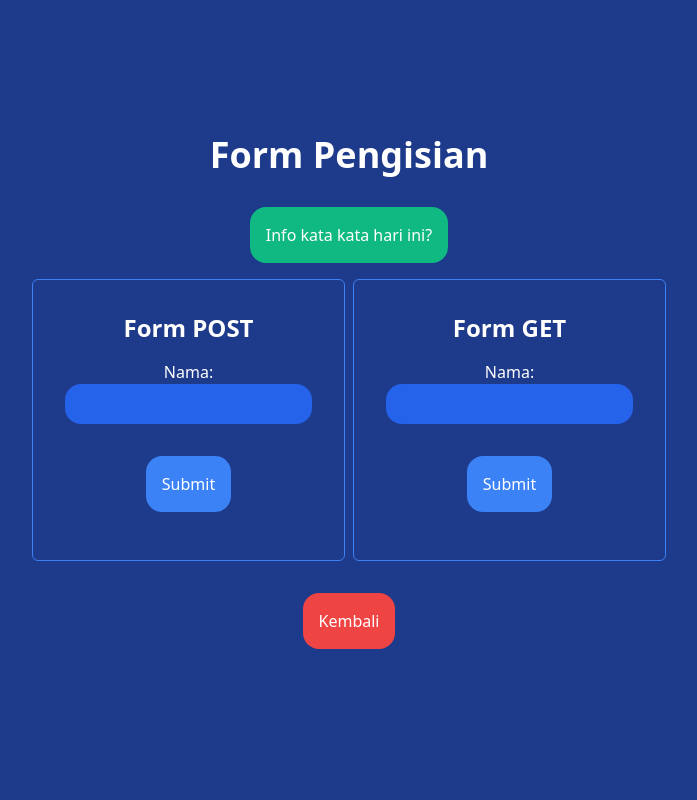
After one commit to RifaiKN/flask-week10, a Flask app: page /formkerangajaib in a window 1280 px wide. The commit adds this page. Shown: the whole page, without its empty margins (291-988 px from the left). Run offline with Flask 3, Linux system fonts and the light colour scheme.

Commit message:
Tambah Fitur

```diff
--- a/app.py
+++ b/app.py
@@ -1,5 +1,5 @@
 from flask import Flask, render_template, request, redirect
-
+import random
 app = Flask(__name__)
 
 # Route untuk homepage - Nomor 1
@@ -81,5 +81,38 @@ def hasil_form():
 
     return render_template('hasilform.html', data=data)
 
+# Laman Kerang Ajaib
+
+kalimat = [
+    "Iya, jalani langkah-langkahmu dengan keyakinan.",
+    "Tidak, cuaca mungkin akan mengejutkanmu.",
+    "Bergantung pada intuisimu, mungkin baik untuk mendengarkan teman.",
+    "Cinta sejati seperti gelombang laut yang datang dan pergi.",
+    "Rencanamu mungkin sukses, tetapi semuanya tergantung pada usahamu.",
+    "Keberuntungan seringkali hadir kepada yang bersiap.",
+    "Cobalah hal baru, dan lihatlah apa yang terjadi.",
+    "Mungkin, tetapi pertemuan istimewa memerlukan waktu.",
+    "Ya, saatnya mengambil risiko dan melangkah maju.",
+    "Ada kemungkinan petualangan menarik menanti di depanmu."
+]
+
+@app.route('/formkerangajaib')
+def form_kerang():
+    return render_template('formskerang.html')
+
+@app.route('/kerangajaib/', methods=['GET', 'POST'])
+def kerangajaib():
+    if request.method == 'POST':
+        name = request.form.get('nama')
+        sentence = f"Selamat datang, {name}, anda berhasil masuk ke Puja Kerang Ajaib"
+        return render_template('kerangajaib.html', sentence=sentence)
+    elif request.method == 'GET':
+        name = request.args.get('nama')
+        if not name:
+            sentence = random.choice(kalimat)
+        else:
+            sentence = f"{name.capitalize()}, {random.choice(kalimat).lower()}"
+        return render_template('kerangajaib.html', sentence=sentence)
+
 if __name__ == "__main__":
     app.run(debug=True)
--- /dev/null
+++ b/templates/formskerang.html
@@ -0,0 +1,41 @@
+<!DOCTYPE html>
+<html lang="en">
+
+<head>
+    <meta charset="UTF-8">
+    <meta name="viewport" content="width=device-width, initial-scale=1.0">
+    <title>Form Klub SpongeBob</title>
+    <link rel="stylesheet" href="https://unpkg.com/tailwindcss@^2.2/dist/tailwind.min.css">
+</head>
+
+<body class="bg-blue-900 text-white flex flex-col items-center justify-center min-h-screen">
+    <h1 class="text-4xl font-bold mb-4">Form Pengisian</h1>
+    <a href="/kerangajaib/" class="m-4 p-4 bg-green-500 hover:bg-green-600 rounded-2xl text-white">Info kata kata hari ini?</a>
+    <div class="flex">
+        <!-- POST Form -->
+        <form action="/kerangajaib/" method="post" class="flex flex-col items-center border border-blue-500 p-8 rounded-md mb-4">
+            <h2 class="text-2xl font-bold mb-4">Form POST</h2>
+            <label for="namaPost" class="text-white">Nama:</label>
+            <input type="text" id="namaPost" name="nama" required
+                class="bg-blue-600 text-white p-2 rounded-2xl focus:outline-none focus:ring focus:border-blue-300 mb-4">
+            <button type="submit" class="m-4 p-4 bg-blue-500 hover:bg-blue-600 rounded-2xl text-white">Submit</button>
+        </form>
+
+        <!-- GET Form -->
+        <form action="/kerangajaib/" method="get" class="flex flex-col items-center border border-blue-500 p-8 rounded-md mb-4 ml-2">
+            <h2 class="text-2xl font-bold mb-4">Form GET</h2>
+            <label for="namaGet" class="text-white">Nama:</label>
+            <input type="text" id="namaGet" name="nama" required
+                class="bg-blue-600 text-white p-2 rounded-2xl focus:outline-none focus:ring focus:border-blue-300 mb-4">
+            <button type="submit" class="m-4 p-4 bg-blue-500 hover:bg-blue-600 rounded-2xl text-white">Submit</button>
+        </form>
+    </div>
+    <!-- Navigation Link -->
+    <div>
+        <div class="flex">
+            <a href="/" class="m-4 p-4 bg-red-500 hover:bg-red-600 rounded-2xl text-white">Kembali</a>
+        </div>
+    </div>
+</body>
+
+</html>
--- a/templates/home.html
+++ b/templates/home.html
@@ -27,6 +27,9 @@
         <a href="/form" class="m-2 p-4 bg-blue-600 hover:bg-blue-700 rounded-2xl">Forms</a>
         <a href="/hasilform" class="m-2 p-4 bg-blue-600 hover:bg-blue-700 rounded-2xl">Hasil Form</a>
     </div>
+    <div class="flex mt-2">
+        <a href="/formkerangajaib" class="m-2 p-4 bg-green-600 hover:bg-green-700 rounded-2xl">Klub Kerang Ajaib</a>
+    </div>
 </body>
 <footer class="bg-blue text-light text-center py-2">
     <p>&copy; Alpro 2 2023 | Created by Rifai Kacanegara</p>
```
Also changed, not shown: templates/kerangajaib.html (added, +26 -0 lines), static/spongebob-patrick.gif (added).
